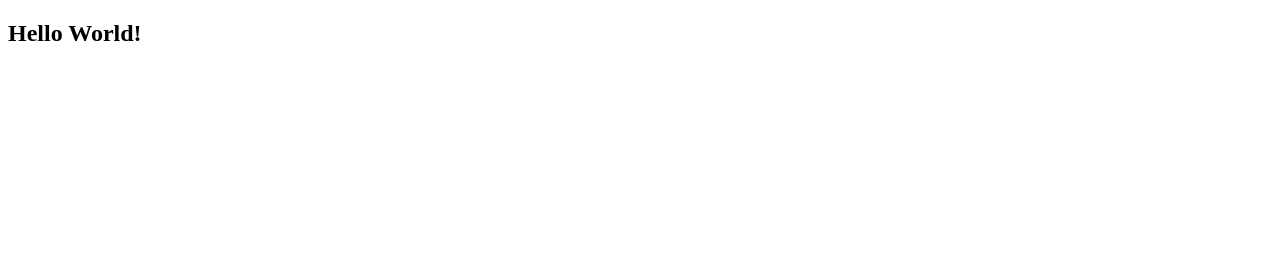
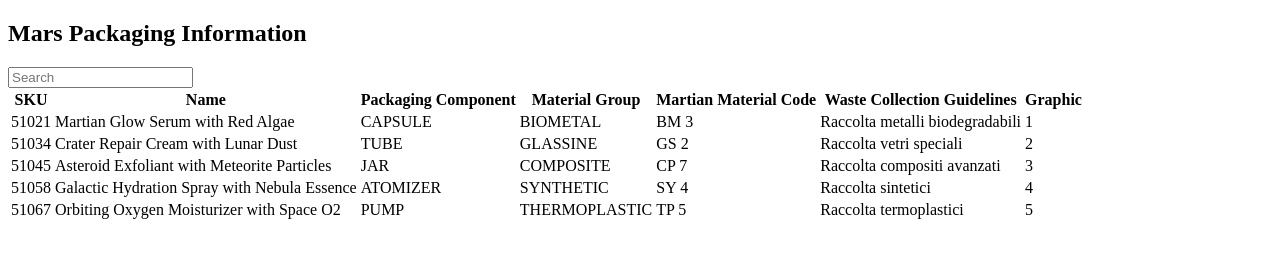
Before and after one commit to do-kevin/mock-ecommerce-2, a website: page index.html in a window 1280 px wide. Drawn offline with Linux system fonts and the light colour scheme.

Commit message:
:sparkles: Mars product table with search feature

```diff
--- a/index.html
+++ b/index.html
@@ -5,11 +5,132 @@
     <meta name="viewport" content="width=device-width, initial-scale=1.0" />
     <meta name="description" content="Put your description here." />
     <title>Mock Eccomerce Two</title>
-    <script defer src="./libs/alpinejs-3.13.3/dist/cdn.min.js"></script>
   </head>
   <body>
     <article>
-      <h1 x-data="{ message: 'Hello World!'}" x-text="message"></h1>
+      <h1 x-data="Headline" x-text="message"></h1>
+      <div x-data="marsProductTable">
+        <input type="text" placeholder="Search" x-model="searchValue" />
+        <table>
+          <thead>
+            <th>SKU</th>
+            <th>Name</th>
+            <th>Packaging Component</th>
+            <th>Material Group</th>
+            <th>Martian Material Code</th>
+            <th>Waste Collection Guidelines</th>
+            <th>Graphic</th>
+          </thead>
+          <tbody>
+            <template x-for="(row, index) in filteredRows" :key="index">
+              <tr>
+                <td x-text="row.sku"></td>
+                <td x-text="row.product_name"></td>
+                <td x-text="row.packaging_component"></td>
+                <td x-text="row.material_group"></td>
+                <td x-text="row.martian_material_code"></td>
+                <td x-text="row.waste_collection_guidelines"></td>
+                <td x-text="row.associated_graphic_id"></td>
+              </tr>
+            </template>
+          </tbody>
+        </table>
+      </div>
     </article>
   </body>
+  <script defer src="./libs/alpinejs-3.13.3/dist/cdn.min.js"></script>
+  <script>
+    const Headline = () => {
+      return {
+        message: "Mars Packaging Information",
+      };
+    };
+  </script>
+  <script>
+    (function () {
+      const packagingInfo = [
+        {
+          sku: 51021,
+          product_name: "Martian Glow Serum with Red Algae",
+          packaging_component: "CAPSULE",
+          material_group: "BIOMETAL",
+          martian_material_code: "BM 3",
+          waste_collection_guidelines: "Raccolta metalli biodegradabili",
+          associated_graphic_id: 1,
+        },
+        {
+          sku: 51034,
+          product_name: "Crater Repair Cream with Lunar Dust",
+          packaging_component: "TUBE",
+          material_group: "GLASSINE",
+          martian_material_code: "GS 2",
+          waste_collection_guidelines: "Raccolta vetri speciali",
+          associated_graphic_id: 2,
+        },
+        {
+          sku: 51045,
+          product_name: "Asteroid Exfoliant with Meteorite Particles",
+          packaging_component: "JAR",
+          material_group: "COMPOSITE",
+          martian_material_code: "CP 7",
+          waste_collection_guidelines: "Raccolta compositi avanzati",
+          associated_graphic_id: 3,
+        },
+        {
+          sku: 51058,
+          product_name: "Galactic Hydration Spray with Nebula Essence",
+          packaging_component: "ATOMIZER",
+          material_group: "SYNTHETIC",
+          martian_material_code: "SY 4",
+          waste_collection_guidelines: "Raccolta sintetici",
+          associated_graphic_id: 4,
+        },
+        {
+          sku: 51067,
+          product_name: "Orbiting Oxygen Moisturizer with Space O2",
+          packaging_component: "PUMP",
+          material_group: "THERMOPLASTIC",
+          martian_material_code: "TP 5",
+          waste_collection_guidelines: "Raccolta termoplastici",
+          associated_graphic_id: 5,
+        },
+      ];
+
+      const MarsProductTable = () => {
+        return {
+          searchValue: "",
+          rows: packagingInfo,
+          get filteredRows() {
+            return this.rows.filter((row) => {
+              const currentSearchTerm = this.searchValue.toLowerCase();
+
+              return (
+                (row.sku && String(row.sku).includes(currentSearchTerm)) ||
+                (row.product_name &&
+                  row.product_name.toLowerCase().includes(currentSearchTerm)) ||
+                (row.packaging_component &&
+                  row.packaging_component
+                    .toLowerCase()
+                    .includes(currentSearchTerm)) ||
+                (row.material_group &&
+                  row.material_group
+                    .toLowerCase()
+                    .includes(currentSearchTerm)) ||
+                (row.martian_material_code &&
+                  row.martian_material_code
+                    .toLowerCase()
+                    .includes(currentSearchTerm)) ||
+                (row.waste_collection_guidelines &&
+                  row.waste_collection_guidelines
+                    .toLowerCase()
+                    .includes(currentSearchTerm))
+              );
+            });
+          },
+        };
+      };
+
+      window.marsProductTable = MarsProductTable;
+    })();
+  </script>
 </html>
```
Also changed, not shown: README.md.
